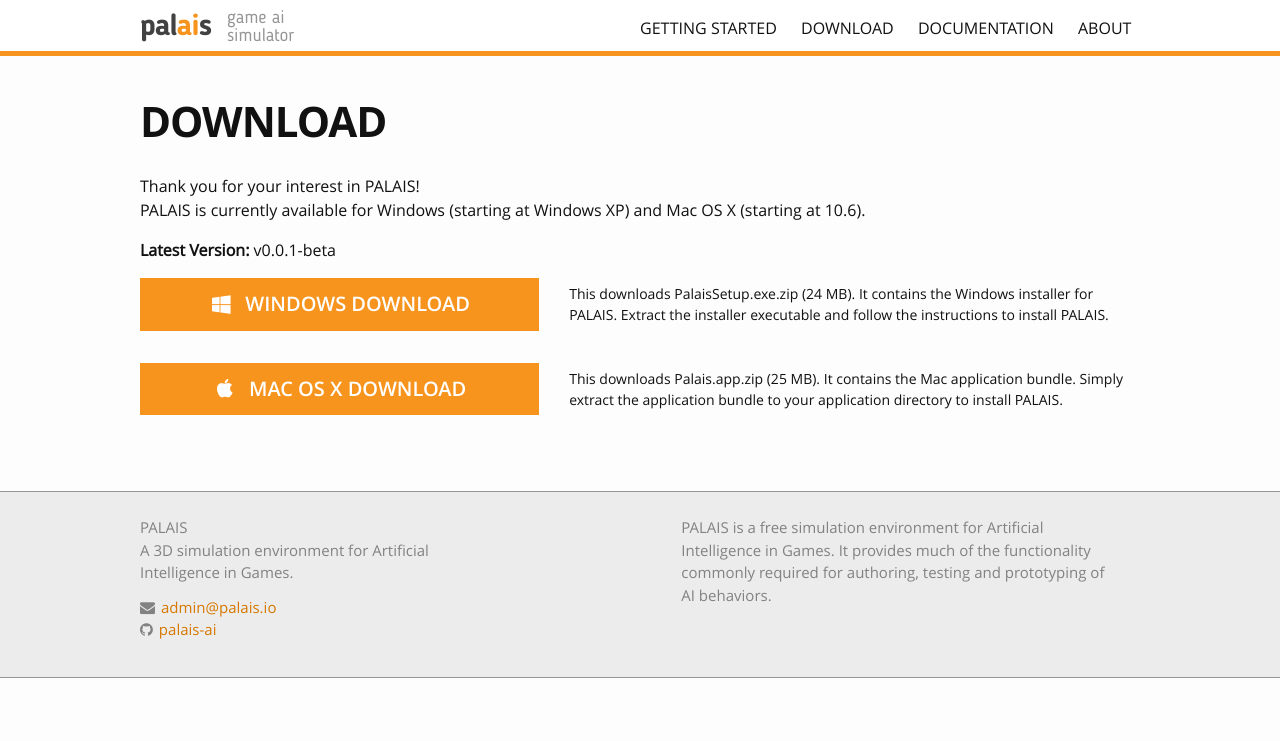
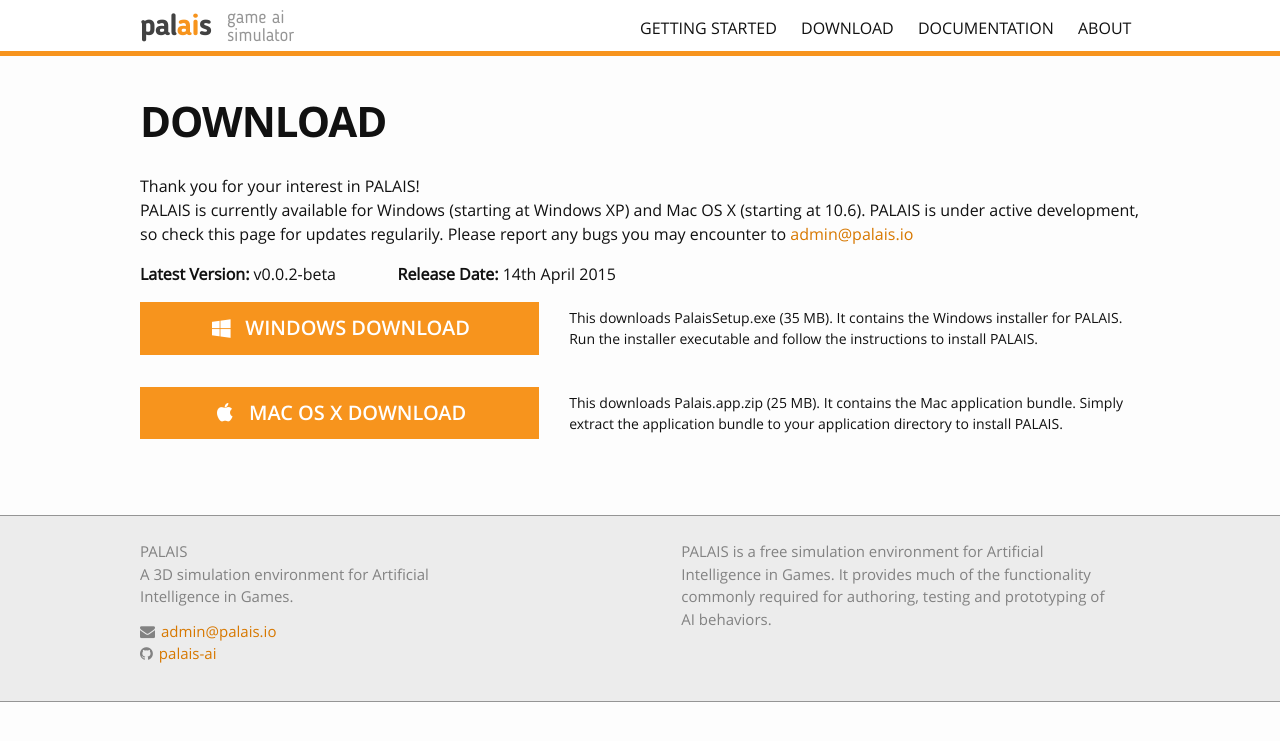
Before and after one commit to palais-ai/palais-ai.github.io, a Jekyll site: the page built from DOWNLOAD.md, in a window 1280 px wide. Shown: the top 741 px of the page. Built offline with Jekyll 4.4.1, drawn with Linux system fonts in a browser that asks for light colours.

```diff
--- a/DOWNLOAD.md
+++ b/DOWNLOAD.md
@@ -6,26 +6,27 @@ permalink: /download/
 
 <div class="download">
 	<div class="row">
-		<div class="col-md-12">Thank you for your interest in PALAIS! <br/>PALAIS is currently available for Windows (starting at Windows XP) and Mac OS X (starting at 10.6).</div>
+		<div class="col-md-12">Thank you for your interest in PALAIS! <br/>PALAIS is currently available for Windows (starting at Windows XP) and Mac OS X (starting at 10.6). PALAIS is under active development, so check this page for updates regularily. Please report any bugs you may encounter to <a href="mailto:admin@palais.io">admin@palais.io</a></div>
 	</div>
 
 	<div class="row">
-		<div class="col-md-3"><b>Latest Version:</b> v0.0.1-beta</div>
+		<div class="col-md-3"><b>Latest Version:</b> v0.0.2-beta</div>
+		<div class="col-md-3"><b>Release Date:</b> 14th April 2015</div>
 	</div>
 
 	<div class="row">
 		<div class="col-md-5">
-			<button class="btn btn-default" data-link="https://github.com/palais-ai/palais-simulator/releases/download/v0.0.1-beta-win32/PalaisSetup.exe.zip">
+			<button class="btn btn-default" data-link="{{ "/resources/PalaisSetup.exe" | prepend: site.baseurl }}">
 				<i class="fa fa-windows"></i>WINDOWS DOWNLOAD
 			</button>
 		</div>
 		<div class="install_instructions col-md-7">
-			This downloads PalaisSetup.exe.zip (24 MB). It contains the Windows installer for PALAIS. Extract the installer executable and follow the instructions to install PALAIS.
+			This downloads PalaisSetup.exe (35 MB). It contains the Windows installer for PALAIS. Run the installer executable and follow the instructions to install PALAIS.
 		</div>
 	</div>
 	<div class="row">
 		<div class="col-md-5">
-			<button class="btn btn-default" data-link="https://github.com/palais-ai/palais-simulator/releases/download/v0.0.1-beta-mac/Palais.app.zip">
+			<button class="btn btn-default" data-link="{{ "/resources/Palais.app.zip" | prepend: site.baseurl }}">
 				<i class="fa fa-apple"></i>MAC OS X DOWNLOAD
 			</button>
 		</div>
```
Also changed, not shown: 2 other files.
